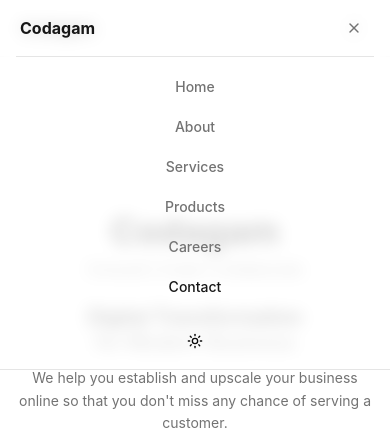
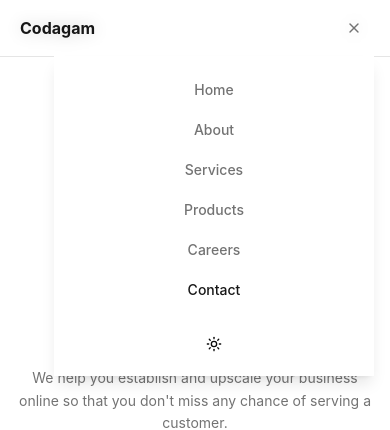
Before and after one commit to pasupathi-codagam/codagam, a Next.js app: page /home in a window 390 px wide. Both pictures are taken after a click on the button 354 px from the left and 28 px from the top of the page. Shown: the top 430 px of the page. Built offline with nearby package versions, Linux system fonts and the light colour scheme.

Commit message:
fixed navbar

```diff
--- a/components/nav/Navbar.tsx
+++ b/components/nav/Navbar.tsx
@@ -48,6 +48,8 @@ const Navbar = () => {
             onClick={toggleMobileMenu}
             variant="ghost"
             size="icon"
+            aria-expanded={isMobileMenuOpen}
+            aria-controls="mobile-menu"
             className="md:hidden text-muted-foreground hover:text-foreground hover:bg-accent w-10 h-10">
             {isMobileMenuOpen ? (
               <X className="h-5 w-5 sm:h-6 sm:w-6" />
@@ -59,12 +61,13 @@ const Navbar = () => {
 
         {/* Mobile Navigation */}
         <div
-          className={`md:hidden transition-all duration-300 ease-in-out ${
+          id="mobile-menu"
+          className={`md:hidden fixed top-14 sm:top-16 right-4 z-40 w-11/12 max-w-xs bg-background shadow-lg transition-all duration-300 ease-in-out ${
             isMobileMenuOpen
-              ? "border-t border-border py-3 sm:py-4"
-              : "max-h-0 overflow-hidden opacity-0"
+              ? "translate-x-0 opacity-100 pointer-events-auto"
+              : "translate-x-full opacity-0 pointer-events-none"
           }`}>
-          <div className="flex flex-col space-y-3">
+          <div className="flex flex-col space-y-3 px-4 py-4">
             <NavLinks onLinkClick={() => setIsMobileMenuOpen(false)} />
             <div className="flex justify-center pt-2">
               <ThemeToggle />
```
